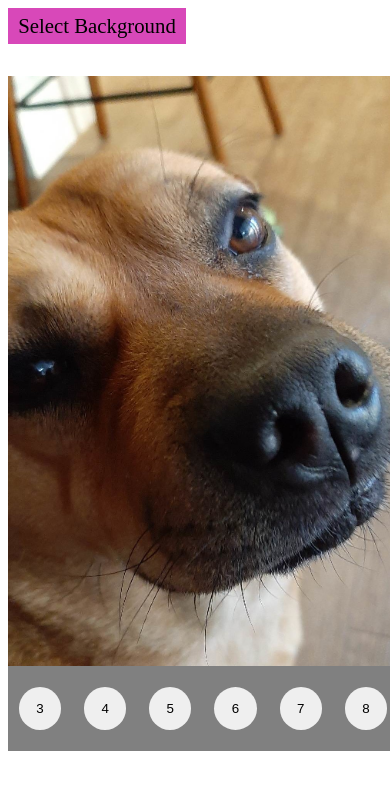
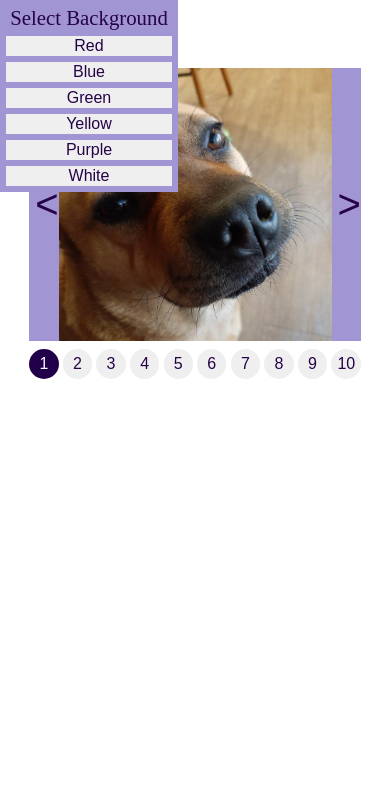
Before and after one commit to dwcarey/dropdownAndImageSlider, a website built with webpack: page dist/index.html in a window 390 px wide. Built offline with nearby package versions, Linux system fonts and the light colour scheme.

Commit message:
image scroller working.. lots of CSS and next/back/index button functions

```diff
--- a/src/createImageSlider.js
+++ b/src/createImageSlider.js
@@ -9,6 +9,10 @@ import image7 from './Images/cat3.jpg';
 import image8 from './Images/cat4.jpg';
 import image9 from './Images/cat5.jpg';
 
+import {
+  backButtonFunction, nextButtonFunction, showImage, navButtonFunction,
+} from './sliderButtons';
+
 const imageArray = [image0, image1, image2, image3, image4, image5, image6, image7, image8, image9];
 
 function createImageSlider() {
@@ -17,7 +21,6 @@ function createImageSlider() {
   imageSliderContainer.id = 'imageSliderContainer';
   const navNumbersContainer = document.createElement('div');
   navNumbersContainer.id = 'navNumbersContainer';
-
 
   for (let i = 0; i < imageArray.length; i += 1) {
     const imageItem = new Image();
@@ -29,6 +32,7 @@ function createImageSlider() {
     const navNumberText = i + 1;
     navNumber.classList.add('navNumberButton');
     navNumber.textContent = navNumberText;
+    navNumber.id = `navNumber-${i}`;
     navNumbersContainer.appendChild(navNumber);
   }
 
@@ -43,13 +47,29 @@ function createImageSlider() {
   nextButton.id = 'nextButton';
   nextButton.textContent = '>';
 
+  backButton.addEventListener('click', () => {
+    backButtonFunction();
+  });
+
+  nextButton.addEventListener('click', () => {
+    nextButtonFunction();
+  });
+
+  navNumbersContainer.addEventListener('click', (e) => {
+    if ((e.target.id.split('-')[0]) === ('navNumber')) {
+      const clickedButton = e.target.id.split('-')[1];
+      navButtonFunction(clickedButton);
+    }
+  });
+
   imageSliderContainerHolder.appendChild(backButton);
   imageSliderContainerHolder.appendChild(imageSliderContainer);
   imageSliderContainerHolder.appendChild(nextButton);
   imageSliderContainerHolder.appendChild(navNumbersContainer);
 
+  content.appendChild(imageSliderContainerHolder);
 
-    content.appendChild(imageSliderContainerHolder);
+  showImage(0, 0);
 }
 
 export { createImageSlider };
--- /dev/null
+++ b/src/sliderButtons.js
@@ -0,0 +1,48 @@
+function showImage(currentImageIndex, newImageIndex) {
+  const oldImageID = `sliderImage-${currentImageIndex}`;
+  const oldImage = document.getElementById(oldImageID);
+  oldImage.classList.remove('visible');
+  const newImageID = `sliderImage-${newImageIndex}`;
+  const newImage = document.getElementById(newImageID);
+  newImage.classList.add('visible');
+
+  const oldTextID = `navNumber-${currentImageIndex}`;
+  const oldText = document.getElementById(oldTextID);
+  oldText.classList.remove('selectedNav');
+
+  const newTextID = `navNumber-${newImageIndex}`;
+  const newText = document.getElementById(newTextID);
+  newText.classList.add('selectedNav');
+}
+
+function backButtonFunction() {
+  const oldImage = document.querySelector('.visible');
+  const oldImageIndex = oldImage.id.split('-')[1];
+
+  if (oldImageIndex > 0) {
+    const newImageIndex = (+oldImageIndex - 1);
+    showImage(oldImageIndex, newImageIndex);
+  } else {
+    // do nothing
+  }
+}
+
+function nextButtonFunction() {
+  const oldImage = document.querySelector('.visible');
+  const oldImageIndex = oldImage.id.split('-')[1];
+
+  if (oldImageIndex < 9) {
+    const newImageIndex = (+oldImageIndex + 1);
+    showImage(oldImageIndex, newImageIndex);
+  } else {
+    // do nothing
+  }
+}
+
+function navButtonFunction(buttonIndex) {
+    const oldImage = document.querySelector('.visible');
+    const oldImageIndex = oldImage.id.split('-')[1];
+    showImage(oldImageIndex, buttonIndex);
+}
+
+export { backButtonFunction, nextButtonFunction, showImage, navButtonFunction };
--- a/src/style.css
+++ b/src/style.css
@@ -19,7 +19,8 @@
 
 #mainDropdown{
     text-align: center;
-    background-color: rgb(216, 72, 185);
+    background-color: rgb(161, 150, 211);
+    color: rgb(37, 3, 70);
     display: flex;
     flex-direction: column;
     width: clamp(96px, 166px, 218px);
@@ -34,6 +35,7 @@
     display: none;
     border: 0;
     font-size: 1rem;
+    color: rgb(37, 3, 70);
 }
 
 .dropdownOption:hover {
@@ -59,6 +61,10 @@
     }
 }
 
+body {
+    overflow: hidden;
+}
+
 .content {
     width: 100vw;
     height: 100vh;
@@ -75,9 +81,9 @@
 }
 
 #imageSliderContainerHolder {
-    height: 80vh;
+    height: 78vh;
     width: 80vh;
-    background-color: grey;
+
     align-self: center;
     justify-self: center;
     margin-top: 8vh;
@@ -87,19 +93,76 @@
 
 #navNumbersContainer {
     display: flex;
-    justify-content: space-evenly;
+    justify-content: space-between;
     grid-column: span 3;
 }
 
 #backButton {
     height: 70vh;
+    border: 0;
+    background-color: rgb(161, 150, 211);
+    font-size: 2.5rem;
+    color: rgb(37, 3, 70);
 }
 #nextButton {
     height: 70vh;
+    border: 0;
+    background-color: rgb(161, 150, 211);
+    font-size: 2.5rem;
+    color: rgb(37, 3, 70);
 }
 .navNumberButton {
   height: 5vh;
   width: 5vh;
   border-radius: 3rem;
   border: 0;
+  font-size: 1rem;
+  color: rgb(37, 3, 70);
 }
+
+.navNumberButton:hover {
+    background-color: rgb(161, 150, 211);
+}
+
+.sliderImage {
+    display: none;
+}
+
+.visible {
+    display: block;
+}
+
+.selectedNav {
+    background-color: rgb(34, 0, 73);
+    color: aliceblue;
+}
+
+@media only screen and (max-width: 800px) {
+    body {
+        margin: 0;
+    }
+    #imageSliderContainer {
+        height: 70vw;
+        width: 70vw;
+        align-self: flex-start;
+    }
+
+    #imageSliderContainerHolder {
+        height: 82vw;
+        width: 85vw;
+        grid-template-columns: 7.5vw 1fr 7.5vw;
+    }
+
+    #backButton {
+        height: 70vw;
+    }
+    #nextButton {
+        height: 70vw;
+    }
+    .navNumberButton {
+      height: 7.5vw;
+      width: 7.5vw;
+      border-radius: 3rem;
+      border: 0;
+    }
+}
```
Also changed, not shown: dist/main.js. Lines whose indentation alone changed are shown as unchanged.
